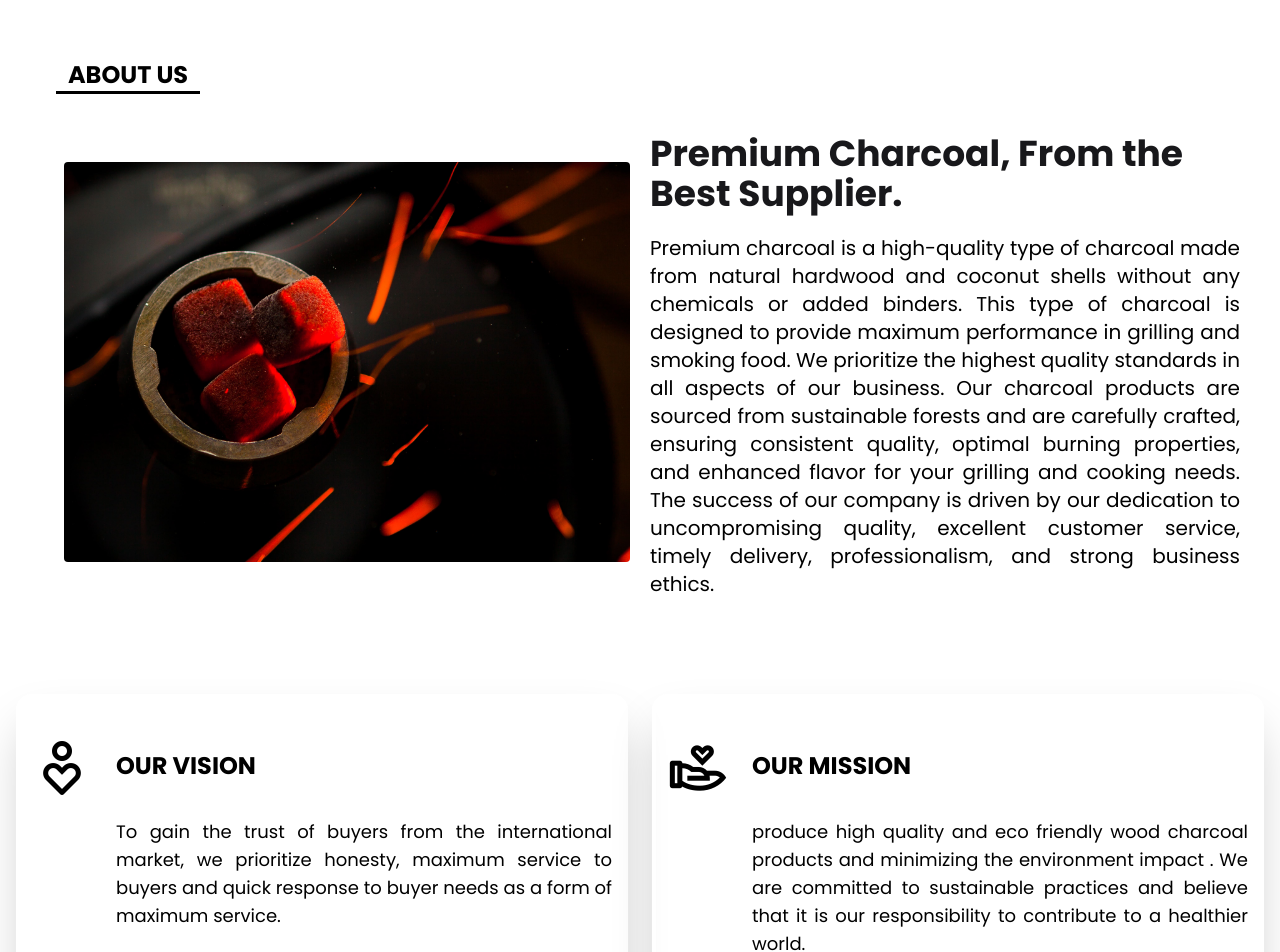
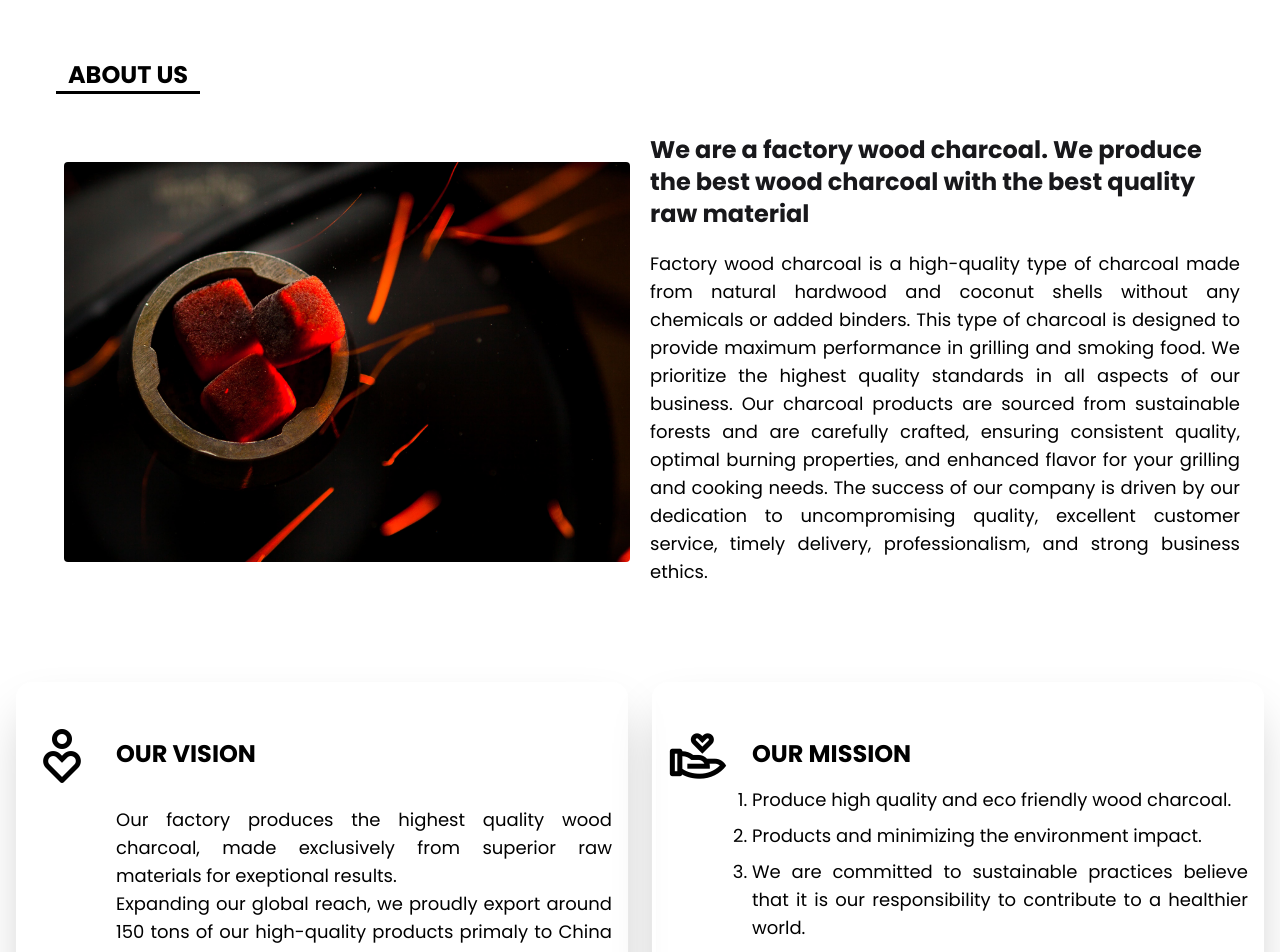
Before and after one commit to hilalhamdh/charcoalpremium, a React (Vite) app: page / in a window 1280 px wide. Shown: the part 740-1692 px from the top of the page. Built offline with nearby package versions, Linux system fonts and the light colour scheme.

Commit message:
upload file.txt

```diff
--- a/src/components/Home.jsx
+++ b/src/components/Home.jsx
@@ -16,9 +16,9 @@ function Home() {
       <div>
         <div className="homepage pb-10">
           <div className="container mx-auto px-1 ">
-            <div className="hero  pt-2 md:pt-32">
+            <div className="hero   md:pt-32">
               <div className="box">
-                <div className=" bg-gradient-to-r from-slate-200 to-gray-400 to-90% h-58 md:h-70  ">
+                <div className=" bg-gradient-to-r from-slate-200 to-gray-400 to-90% h-60 md:h-70 pt-3  ">
                   <p className="text-2xl  md:text-6xl font-bold mx-4 md:mx-10 pt-16 md:pt-24 pb-2  ">
                     FIRECITY TRAD
                   </p>
--- a/src/pages/AboutPages.jsx
+++ b/src/pages/AboutPages.jsx
@@ -23,8 +23,9 @@ const AboutPages = () => {
               />
             </div>
             <div className="">
-              <h1 className="text-xl  md:text-4xl mb-4 md:mb-0 font-bold text-zinc-900">
-                Premium Charcoal, From the Best Supplier.
+              <h1 className="text-xl  md:text-2xl mb-4 md:mb-0 font-bold text-zinc-900">
+                We are a factory wood charcoal. We produce the best wood
+                charcoal with the best quality raw material
               </h1>
               <img
                 // data-aos="zoom-in"
@@ -33,11 +34,11 @@ const AboutPages = () => {
               />
               <p
                 // data-aos="fade-up"
-                className="text-sm md:text-xl text-justify pt-5 leading-7"
+                className="text-sm md:text-lg text-justify pt-5 leading-7 space-y-2"
               >
-                Premium charcoal is a high-quality type of charcoal made from
-                natural hardwood and coconut shells without any chemicals or
-                added binders. This type of charcoal is designed to provide
+                Factory wood charcoal is a high-quality type of charcoal made
+                from natural hardwood and coconut shells without any chemicals
+                or added binders. This type of charcoal is designed to provide
                 maximum performance in grilling and smoking food. We prioritize
                 the highest quality standards in all aspects of our business.
                 Our charcoal products are sourced from sustainable forests and
--- a/src/pages/Footer.jsx
+++ b/src/pages/Footer.jsx
@@ -4,14 +4,12 @@ const Footer = () => {
   return (
     <>
       <div className="bg-black  md:h-[400px]">
-        <div className="grid grid-col1-1 md:grid-cols-3 gap-5">
+        <div className="grid grid-cols-1 md:grid-cols-3 gap-5">
           <div className="mx-2 text-white md:ml-12 pt-14">
-            <h2 className="font-bold text-2xl md:text-3xl">About Company</h2>
+            <h2 className="font-bold text-2xl md:text-3xl">About Us</h2>
             <p className="pt-5 md:pt-10 text-sm md:text-lg text-justify  md:mr-12">
-              Charcoal Premium has been a leading global charcoal manufacturer
-              and exporter for the past 6 years, delivering top-quality
-              varieties of Indonesian natural wooden and wooden briquette
-              charcoal worldwide.
+              We are a factory wood charcoal. We produce the best wood charcoal
+              with the best quality raw material
             </p>
           </div>
           <div className="text-white pt-5   md:pt-14">
@@ -19,44 +17,22 @@ const Footer = () => {
               Contact
             </h2>
             <p className="pt-5 md:pt-10 text-sm md:text-lg text-justify mx-2  md:mx-16 ">
-              Address : Ponrang, Desa Tirowali, Kecamatan Ponrang, Kabupaten
-              Luwu, Sulawesi Selatan
+              Office and warehouse address : Komp Pergudangan JJ Permata Jabon
+              II C No.5, Desa/Kelurahan Tambaksawah, Kec. Waru, Kab. Sidoarjo,
+              Provinsi Jawa Timur, Kode Pos: 61256
             </p>
-            <h2 className="font-bold text-xl pt-2 md:pt-4 mx-2 md:mx-16">
+            <h2 className="font-bold text-xl pt-5 md:pt-4 mx-2 md:mx-16">
               Email
             </h2>
             <p className="pt-1 md:pt-3 text-sm text-justify mx-2 md:mx-16 ">
-              charcoalpremium@gmail.com
+              ptfirecity@gmail.com
             </p>
             <h2 className="font-bold text-xl pt-1 md:pt-4 mx-2 md:mx-16">
               Phone
             </h2>
             <p className="pt-1 md:pt-3 text-lg text-justify mx-2 md:mx-16 ">
-              +62 823-2606-5654
+              0811 1011 7776 & 0812 8813 3003
             </p>
-          </div>
-          <div className="text-white pt-7 md:pt-14">
-            <h2 className="font-bold text-2xl md:text-3xl mx-2 md:mx-16 bg-white text-center  text-black w-48 rounded-sm">
-              Quick Menu
-            </h2>
-            <ul className="pt-7 text-lg text-justify mx-2 md:mx-16">
-              <li className="pb-5">
-                <a href="/" className="text-xl ">
-                  Home
-                </a>
-              </li>
-              <li className="pb-8">
-                <a href="/contact" className="text-xl">
-                  Contact Us
-                </a>
-              </li>
-            </ul>
-            <div className="flex bg-slate-800 h-14 w-full md:w-[240px] mx-2 md:mx-16 rounded-sm mb-10 md:mb-0">
-              <p className=" text-xl pt-3 font-semibold mx-2">
-                Subscribe For Us
-              </p>
-              <i className="ri-telegram-2-line pt-1 md:pl-20 pl-40 text-4xl md:text-5xl"></i>
-            </div>
           </div>
         </div>
       </div>
--- a/src/pages/NavbarPages.jsx
+++ b/src/pages/NavbarPages.jsx
@@ -7,7 +7,7 @@ function NavbarPages() {
   const nomorWa = "+6282326065654";
   const pesan = "Saya ingin Order product anda, Apakah Ready?";
   const linkWa = `http://wa.me/${nomorWa}?text=${pesan}`;
-
+  const [showTitle, setShowTitle] = useState(false);
   const [show, setShow] = useState(false);
   const [scroll, setScroll] = useState(false);
 
@@ -18,6 +18,18 @@ function NavbarPages() {
   };
 
   let menuActive = show ? "right-0" : "-right-full";
+  useEffect(() => {
+    const handleScroll = () => {
+      if (window.scrollY > 0) {
+        setShowTitle(true);
+      } else {
+        setShowTitle(false);
+      }
+    };
+
+    window.addEventListener("scroll", handleScroll);
+    return () => window.removeEventListener("scroll", handleScroll);
+  }, []);
 
   useEffect(() => {
     window.addEventListener("scroll", () => {
@@ -41,9 +53,11 @@ function NavbarPages() {
                 src={Logo}
                 className="md:w-16 md:h-16 w-12 h-12 rounded-sm"
               />
-              <h1 className="text-xl md:text-3xl items-center md:hidden lg:block font-bold ">
-                FIRECITY TRAD
-              </h1>
+              {showTitle && (
+                <h1 className="text-xl md:text-3xl items-center md:hidden lg:block font-bold ">
+                  FIRECITY TRAD
+                </h1>
+              )}
             </div>
             <div className="flex grid-cols-2 gap-5">
               <ul
--- a/src/pages/UseproductPages.jsx
+++ b/src/pages/UseproductPages.jsx
@@ -1,3 +1,8 @@
+import Use from "../assets/images/use1.jpg";
+import Use2 from "../assets/images/use2.jpg";
+import Use9 from "../assets/images/use9.jpg";
+import Use8 from "../assets/images/use8.jpg";
+
 const UseproductPages = () => {
   //   const useProduct = [
   //     {
@@ -48,7 +53,7 @@ const UseproductPages = () => {
           <div className="grid grid-cols-1 md:grid-cols-2 gap-6">
             <div data-aos="fade-up" data-aos-duration="3000" className="py-10">
               <img
-                src="../assets/images/use1.jpg"
+                src={Use}
                 className="w-full h-[350px] object-cover rounded-lg"
               />
               <h2 className="text-2xl font-bold text-white pb-3 pt-1 mx-2">
@@ -63,7 +68,7 @@ const UseproductPages = () => {
             </div>
             <div data-aos="fade-up" data-aos-duration="3000" className="py-10">
               <img
-                src="../assets/images/use9.jpg"
+                src={Use9}
                 className="w-full h-[350px] object-cover rounded-lg"
               />
               <h2 className="text-2xl font-bold text-white pb-3 pt-1 mx-2">
@@ -77,7 +82,7 @@ const UseproductPages = () => {
             </div>
             <div data-aos="fade-up" data-aos-duration="3000" className="py-10">
               <img
-                src="../assets/images/use2.jpg"
+                src={Use2}
                 className="w-full h-[350px] object-cover rounded-lg"
               />
               <h2 className="text-2xl font-bold text-white pb-3 pt-1 mx-2">
@@ -94,7 +99,7 @@ const UseproductPages = () => {
             </div>
             <div data-aos="fade-up" data-aos-duration="3000" className="py-10">
               <img
-                src="../assets/images/use8.jpg"
+                src={Use8}
                 className="w-full h-[350px] object-cover rounded-lg "
               />
               <h2 className="text-2xl font-bold text-white pb-3 pt-1 mx-2">
--- a/src/pages/VisimisiPages.jsx
+++ b/src/pages/VisimisiPages.jsx
@@ -6,7 +6,7 @@ function VisimisiPages() {
           <div
             // data-aos="fade-up"
             // data-aos-duration="3000"
-            className="flex grid-cols-2 hover:scale-105 duration-300 w-full  md:w-full h-72 md:h-80 border-4 border-white rounded-2xl shadow-2xl "
+            className="flex grid-cols-2 hover:scale-105 duration-300 w-full  md:w-full h-90 md:h-80 border-4 border-white rounded-2xl shadow-2xl "
           >
             <i className="text-6xl rounded-full ri-empathize-line py-10 md:px-3"></i>
             <div className="py-10 px-1 md:px-3">
@@ -14,9 +14,14 @@ function VisimisiPages() {
                 OUR VISION{" "}
               </h1>
               <p className="pt-5 text-sm md:text-lg text-justify mt-4 ">
-                To gain the trust of buyers from the international market, we
-                prioritize honesty, maximum service to buyers and quick response
-                to buyer needs as a form of maximum service.
+                Our factory produces the highest quality wood charcoal, made
+                exclusively from superior raw materials for exeptional results.
+                <br />
+                Expanding our global reach, we proudly export around 150 tons of
+                our high-quality products primaly to China and the Middle East.
+                <br />
+                to become a leading charcoal business by strategically
+                prioritize earning buyer trust and delivering superior service
               </p>
             </div>
           </div>
@@ -31,12 +36,15 @@ function VisimisiPages() {
                 <h1 className="text-xl md:text-2xl font-bold pt-3 ">
                   OUR MISSION{" "}
                 </h1>
-                <p className="pt-5 text-sm md:text-lg text-justify mt-4">
-                  produce high quality and eco friendly wood charcoal products
-                  and minimizing the environment impact . We are committed to
-                  sustainable practices and believe that it is our
-                  responsibility to contribute to a healthier world.
-                </p>
+
+                <ol className="list-decimal list-outside space-y-2 mt-4 text-sm md:text-lg text-justify">
+                  <li>Produce high quality and eco friendly wood charcoal.</li>
+                  <li>Products and minimizing the environment impact.</li>
+                  <li>
+                    We are committed to sustainable practices believe that it is
+                    our responsibility to contribute to a healthier world.
+                  </li>
+                </ol>
               </div>
             </div>
           </div>
```
